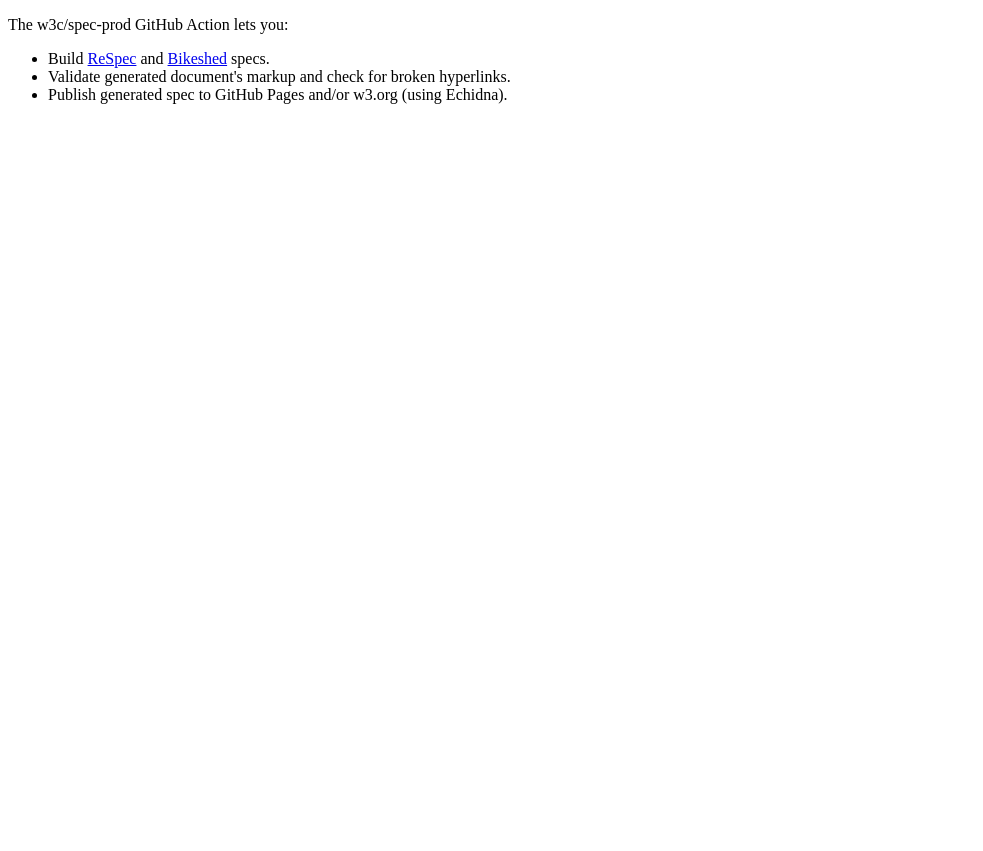
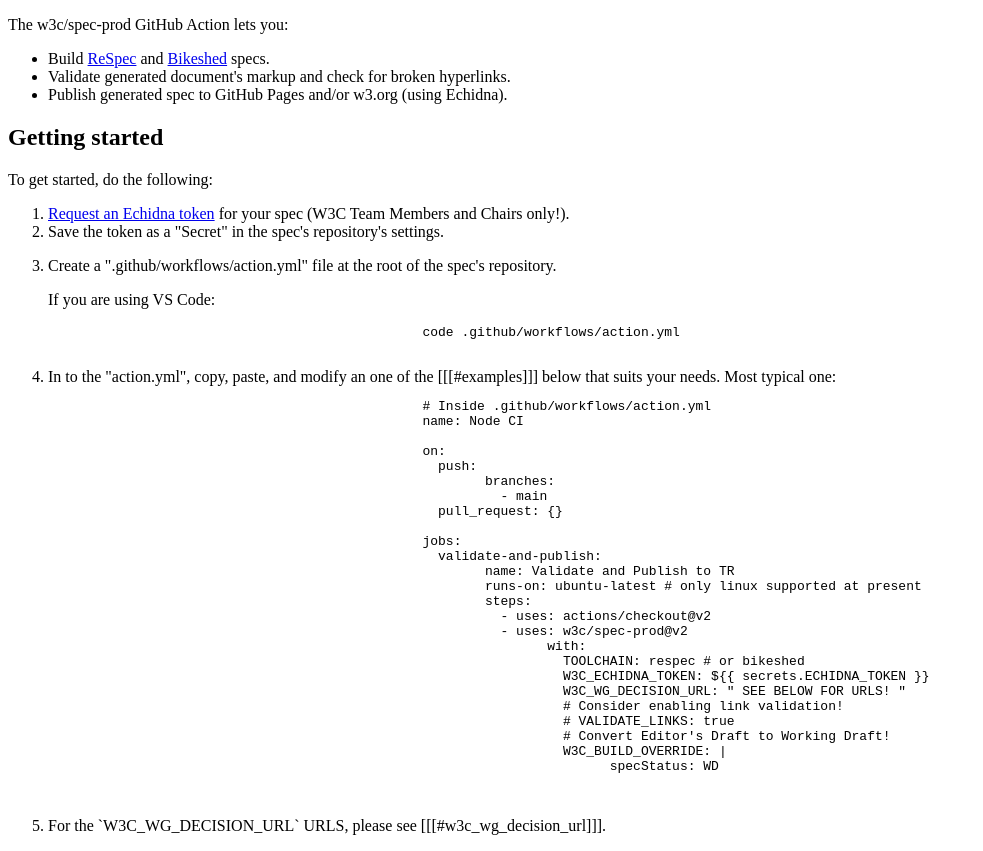
Before and after one commit to w3c/spec-prod, a website: page docs/index.html in a window 1280 px wide. Shown: the whole page, without its empty margins (0-983 px from the left). Before the commit the page ends 800 px from the top, so only its background shows below. Drawn offline with Linux system fonts and the light colour scheme.

Commit message:
docs(index.html): add getting started section

```diff
--- a/docs/index.html
+++ b/docs/index.html
@@ -70,7 +70,70 @@
 				</li>
 			</ul>
 		</section>
+		<section>
+			<h2>Getting started</h2>
+			<p>To get started, do the following:</p>
+			<ol>
+				<li>
+					<a href="https://www.w3.org/Web/publications/register"
+						>Request an Echidna token</a
+					>
+					for your spec (W3C Team Members and Chairs only!).
+				</li>
+				<li>
+					Save the token as a "Secret" in the spec's repository's settings.
+				</li>
+				<li>
+					<p>
+						Create a ".github/workflows/action.yml" file at the root of the
+						spec's repository.
+					</p>
+					<p>If you are using VS Code:</p>
+					<pre class="bash">
+						code .github/workflows/action.yml
+					</pre
+					>
+				</li>
+				<li>
+					In to the "action.yml", copy, paste, and modify an one of the
+					[[[#examples]]] below that suits your needs. Most typical one:
+					<pre>
+						# Inside .github/workflows/action.yml
+						name: Node CI
+
+						on:
+						  push:
+							branches:
+							  - main
+						  pull_request: {}
+
+						jobs:
+						  validate-and-publish:
+							name: Validate and Publish to TR
+							runs-on: ubuntu-latest # only linux supported at present
+							steps:
+							  - uses: actions/checkout@v2
+							  - uses: w3c/spec-prod@v2
+								with:
+								  TOOLCHAIN: respec # or bikeshed
+								  W3C_ECHIDNA_TOKEN: ${{ secrets.ECHIDNA_TOKEN }}
+								  W3C_WG_DECISION_URL: " SEE BELOW FOR URLS! "
+								  # Consider enabling link validation!
+								  # VALIDATE_LINKS: true
+								  # Convert Editor's Draft to Working Draft!
+								  W3C_BUILD_OVERRIDE: |
+									specStatus: WD
+
+					</pre
+					>
+				</li>
+				<li>
+					For the `W3C_WG_DECISION_URL` URLS, please see [[[#w3c_wg_decision_url]]].
+				</li>
+			</ol>
+		</section>
 		<section
+			id="examples"
 			data-include="examples.md"
 			data-include-format="markdown"
 		></section>
```
